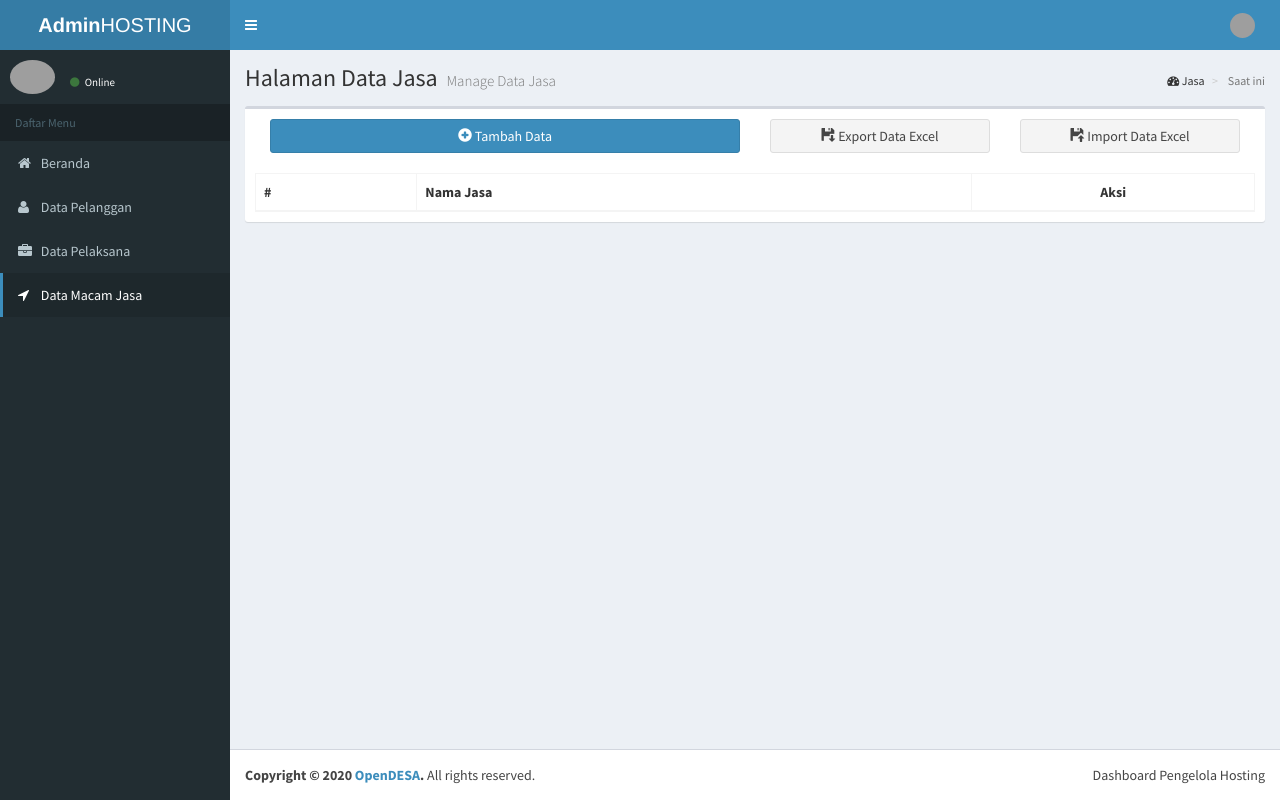
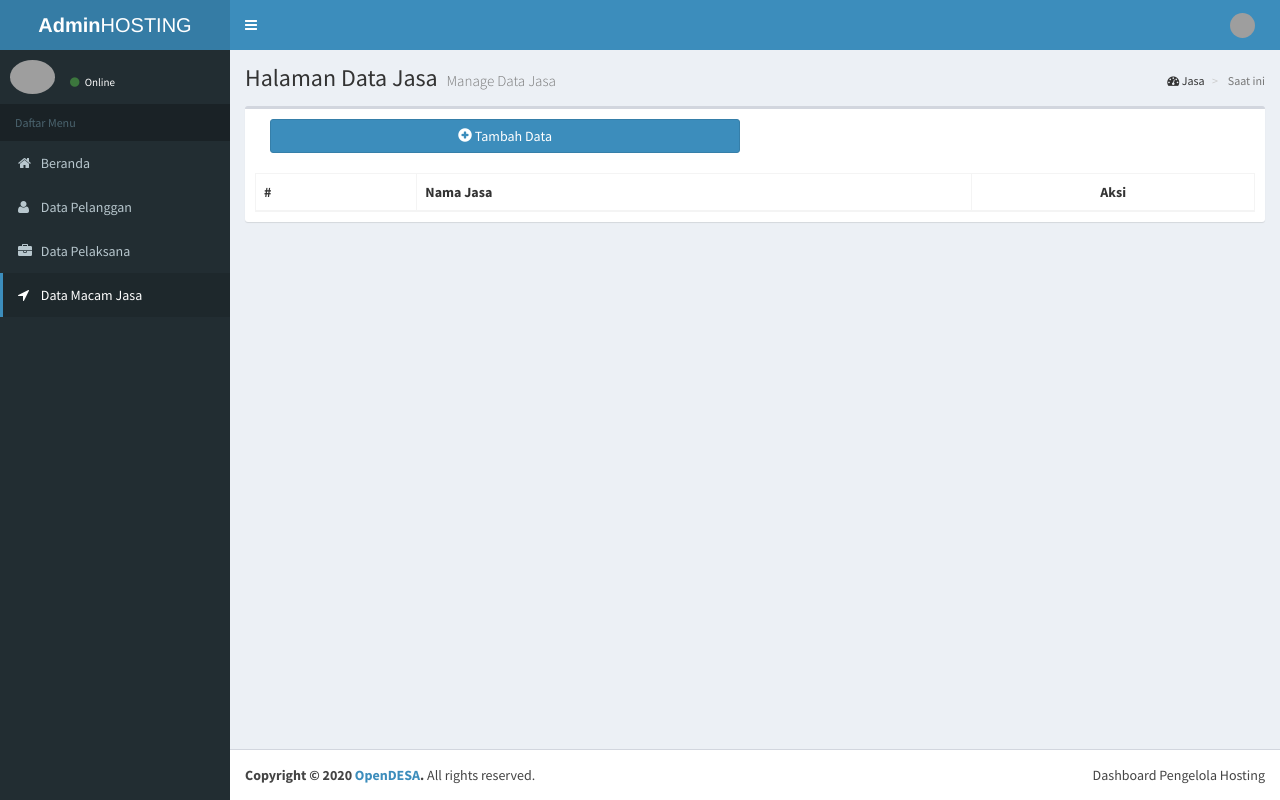
Before and after one commit to roaddee/adminho, a CodeIgniter app: page /Jasa in a window 1280 px wide. Run offline with CodeIgniter, Linux system fonts and the light colour scheme; a user stored in the database is signed in; data comes from the database, SQL or seed files in the repository; lists and menus that the app fills with data are empty; some libraries are stand-ins or nearby versions; grey boxes are pictures that could not be loaded.

Commit message:
sembunyikan import/export jasa

```diff
--- a/application/views/jasa/home.php
+++ b/application/views/jasa/home.php
@@ -8,10 +8,10 @@
         <button class="form-control btn btn-primary" data-toggle="modal" data-target="#tambah-jasa"><i class="glyphicon glyphicon-plus-sign"></i> Tambah Data</button>
     </div>
     <div class="col-md-3">
-        <a href="<?php echo base_url('Jasa/export'); ?>" class="form-control btn btn-default"><i class="glyphicon glyphicon glyphicon-floppy-save"></i> Export Data Excel</a>
+        <!-- <a href="<?php echo base_url('Jasa/export'); ?>" class="form-control btn btn-default"><i class="glyphicon glyphicon glyphicon-floppy-save"></i> Export Data Excel</a> -->
     </div>
     <div class="col-md-3">
-        <button class="form-control btn btn-default" data-toggle="modal" data-target="#import-jasa"><i class="glyphicon glyphicon glyphicon-floppy-open"></i> Import Data Excel</button>
+        <!-- <button class="form-control btn btn-default" data-toggle="modal" data-target="#import-jasa"><i class="glyphicon glyphicon glyphicon-floppy-open"></i> Import Data Excel</button> -->
     </div>
   </div>
   <!-- /.box-header -->
```
